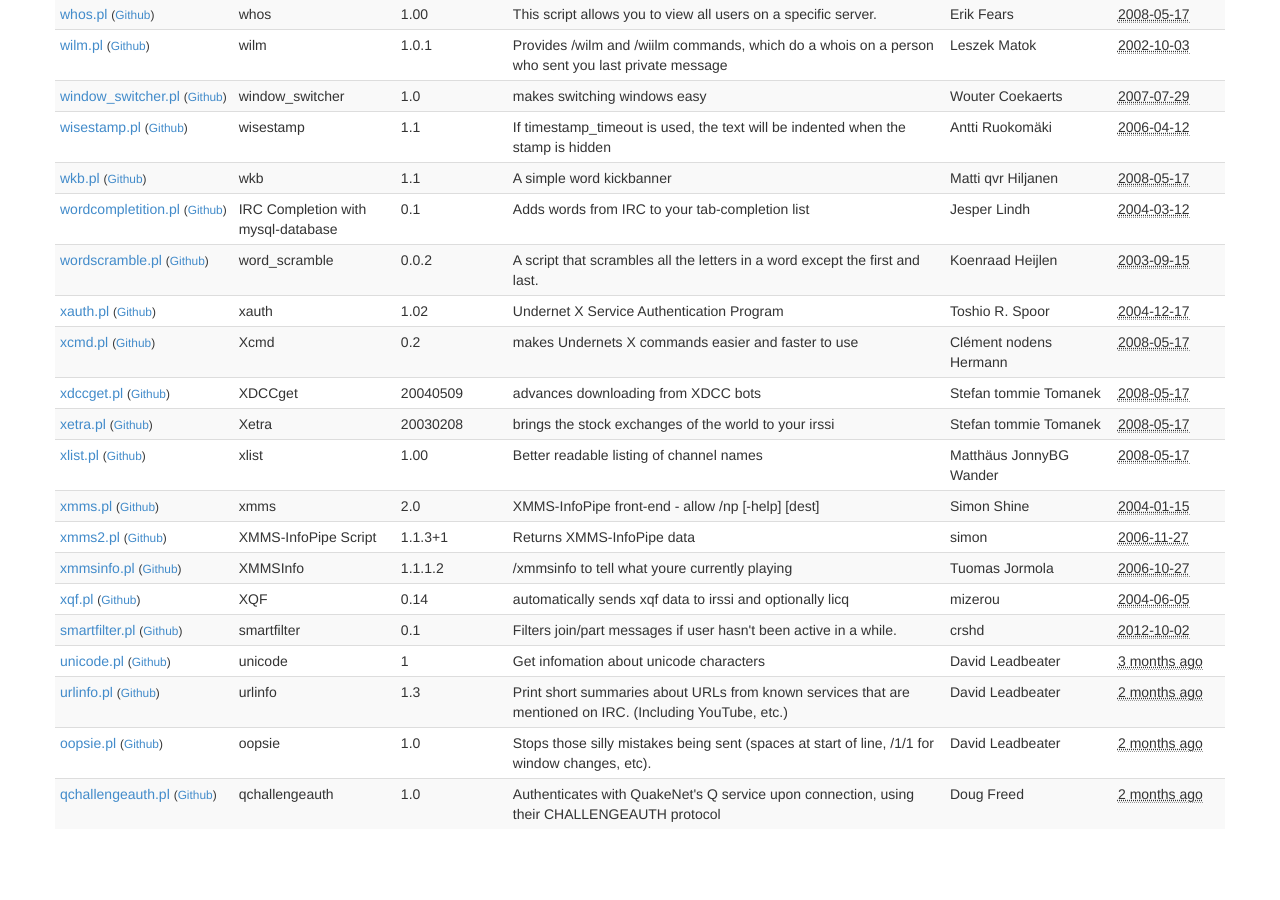
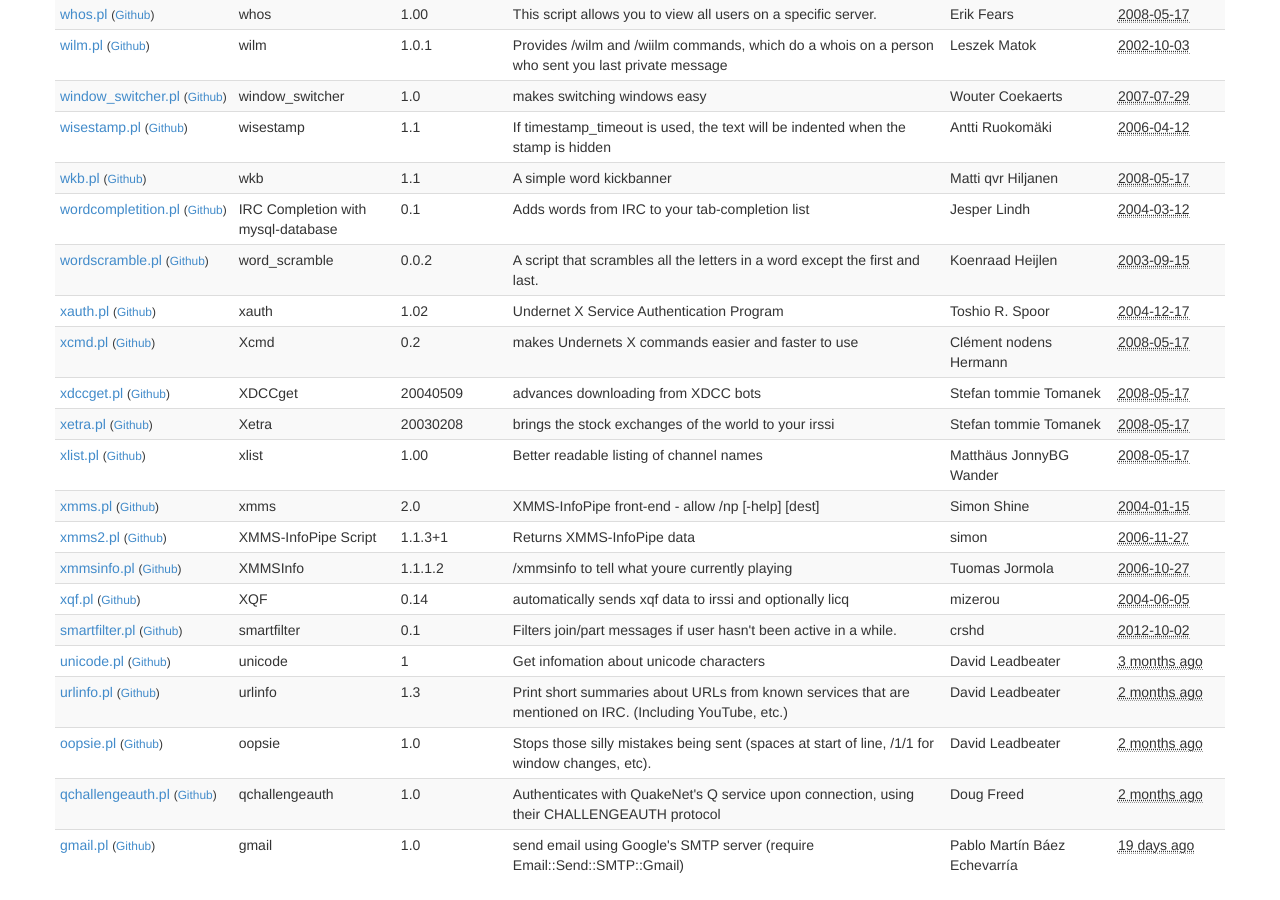
Before and after one commit to irssi/scripts.irssi.org, a Jekyll site: the page built from index.html, in a window 1280 px wide and 900 px high, scrolled down 17704 px. Built offline with Jekyll 4.4.1, drawn with Linux system fonts in a browser that asks for light colours; before the commit the page ends 18553 px from its top, so only the background shows below that.

Commit message:
Add gmail.pl

```diff
--- a/_data/scripts.yaml
+++ b/_data/scripts.yaml
@@ -4247,3 +4247,12 @@
   license: "GPLv3+"
   name: "qchallengeauth"
   version: "1.0"
+
+- authors: "Pablo Martín Báez Echevarría"
+  contact: "pab_24n@outlook.com"
+  description: "send email using Google's SMTP server (require Email::Send::SMTP::Gmail)"
+  filename: "gmail.pl"
+  modified: "2014-09-23"
+  license: "Public Domain"
+  name: "gmail"
+  version: "1.0"
```
Also changed, not shown: 1 other file.
